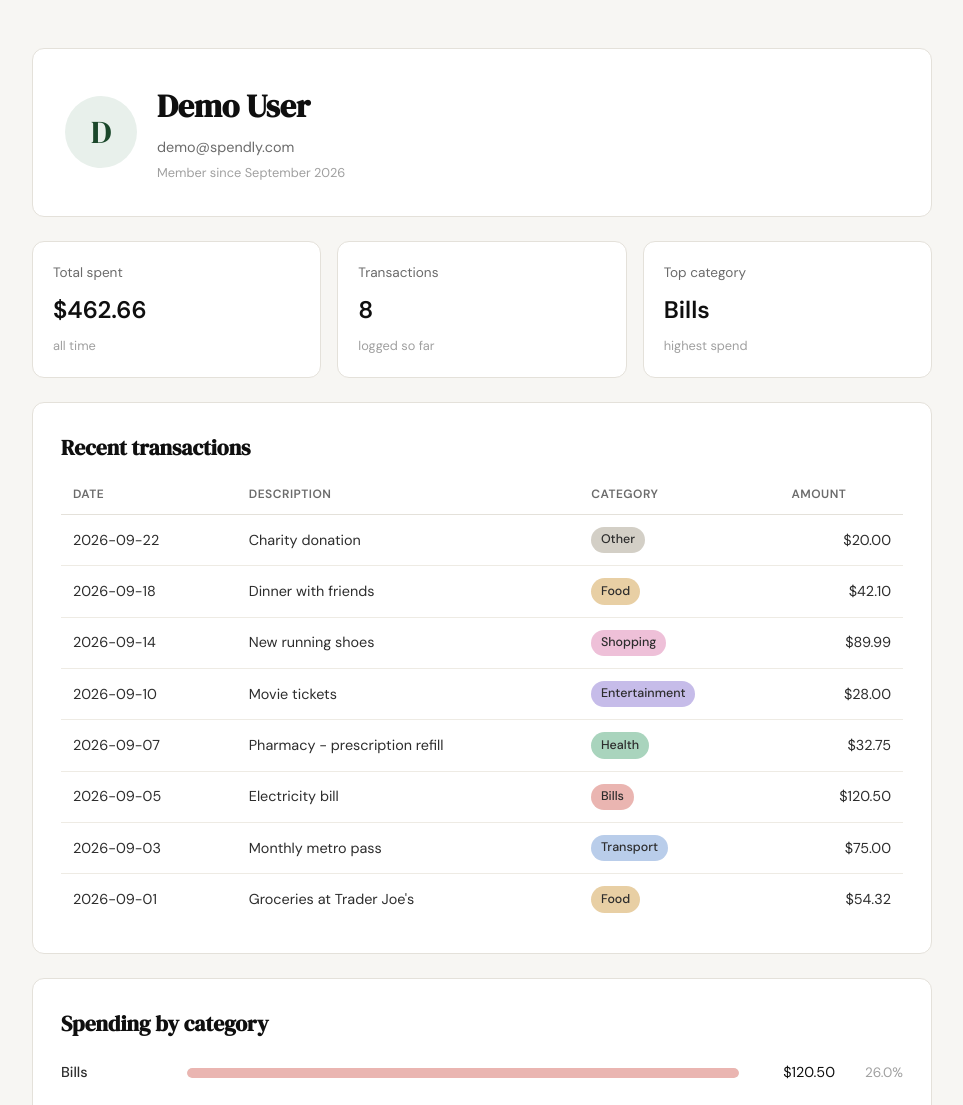
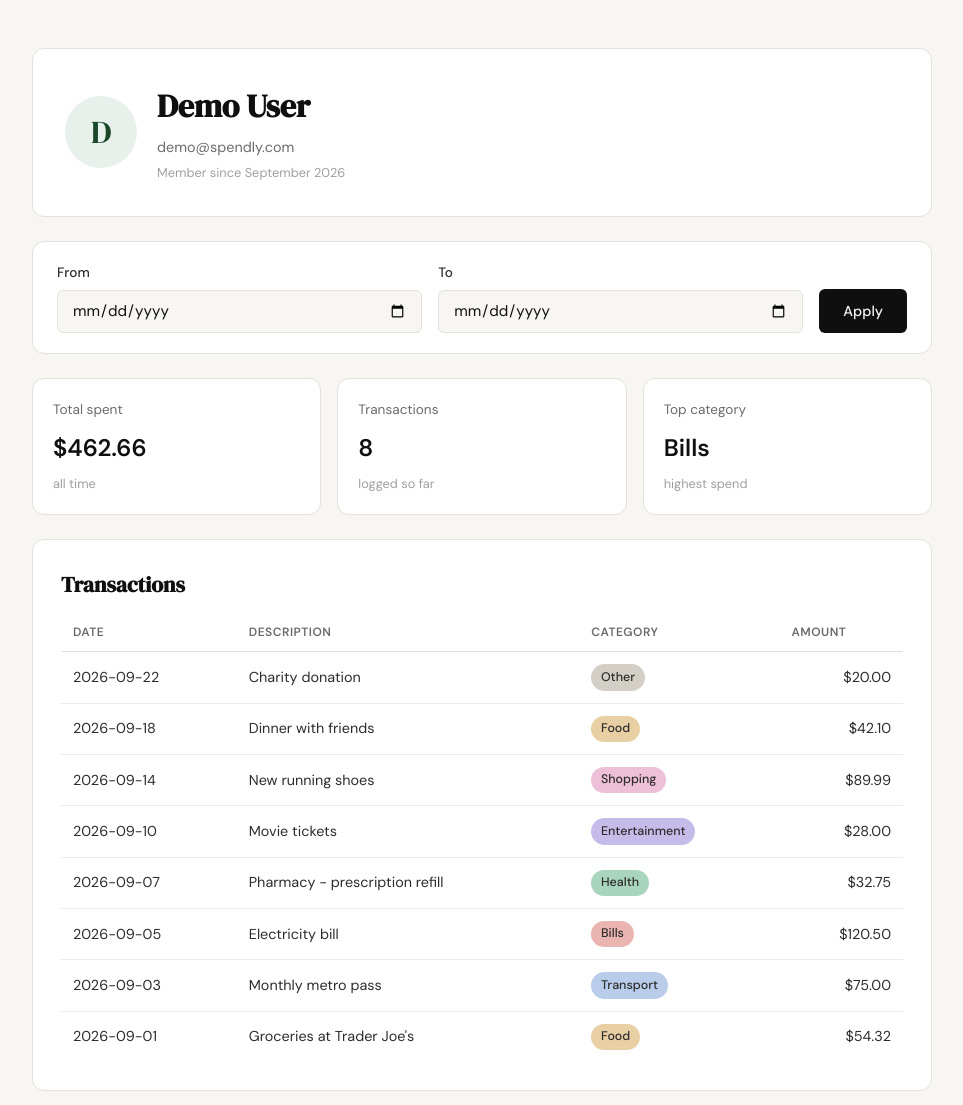
Before and after one commit to gman215/spendly, a Flask app: page /profile in a window 1280 px wide. Shown: the part 61-1166 px from the top of the page, without its empty margins (158-1121 px from the left). Run offline with Flask 3, Linux system fonts and the light colour scheme; the visitor is signed in with stand-in values (Sample User, id 1); data comes from the database, SQL or seed files in the repository.

Commit message:
added date filter

```diff
--- a/app.py
+++ b/app.py
@@ -49,6 +49,30 @@ def month_year(value):
     if not value:
         return "—"
     return datetime.strptime(value[:10], "%Y-%m-%d").strftime("%B %Y")
+
+
+# ------------------------------------------------------------------ #
+# Request helpers                                                     #
+# ------------------------------------------------------------------ #
+
+def parse_date_range(args):
+    start_date = args.get("start_date", "").strip()
+    end_date = args.get("end_date", "").strip()
+
+    try:
+        start = datetime.strptime(start_date, "%Y-%m-%d").date() if start_date else None
+        end = datetime.strptime(end_date, "%Y-%m-%d").date() if end_date else None
+    except ValueError:
+        return start_date, end_date, "Enter a valid date in YYYY-MM-DD format."
+
+    if start and end and start > end:
+        return start_date, end_date, "Start date must be on or before the end date."
+
+    return (
+        start.isoformat() if start else None,
+        end.isoformat() if end else None,
+        None,
+    )
 
 
 # ------------------------------------------------------------------ #
@@ -133,9 +157,13 @@ def profile():
     if not user_id:
         return redirect(url_for("login"))
 
-    expense_stats = get_expense_stats(user_id)
-    category_rows = get_category_totals(user_id)
-    expense_rows = get_expenses_by_user(user_id, limit=10)
+    start_date, end_date, error = parse_date_range(request.args)
+    filter_active = not error and bool(start_date or end_date)
+    bounds = {} if error else {"start_date": start_date, "end_date": end_date}
+
+    expense_stats = get_expense_stats(user_id, **bounds)
+    category_rows = get_category_totals(user_id, **bounds)
+    expense_rows = get_expenses_by_user(user_id, **bounds)
 
     total_spent = expense_stats["total_spent"]
     max_total = category_rows[0]["total"] if category_rows else 0
@@ -169,6 +197,10 @@ def profile():
         stats=stats,
         transactions=transactions,
         categories=categories,
+        start_date=start_date,
+        end_date=end_date,
+        filter_active=filter_active,
+        error=error,
     )
 
 
--- a/database/db.py
+++ b/database/db.py
@@ -132,31 +132,46 @@ def get_user_by_id(user_id):
 # Expenses                                                             #
 # ------------------------------------------------------------------ #
 
-def get_expense_stats(user_id):
+def _date_range_clause(start_date, end_date):
+    sql = ""
+    params = []
+    if start_date is not None:
+        sql += " AND date >= ?"
+        params.append(start_date)
+    if end_date is not None:
+        sql += " AND date <= ?"
+        params.append(end_date)
+    return sql, params
+
+
+def get_expense_stats(user_id, start_date=None, end_date=None):
+    date_sql, date_params = _date_range_clause(start_date, end_date)
     conn = get_db()
     stats = conn.execute(
         "SELECT COALESCE(SUM(amount), 0) AS total_spent, COUNT(*) AS transaction_count "
-        "FROM expenses WHERE user_id = ?",
-        (user_id,),
+        "FROM expenses WHERE user_id = ?" + date_sql,
+        [user_id] + date_params,
     ).fetchone()
     conn.close()
     return stats
 
 
-def get_category_totals(user_id):
+def get_category_totals(user_id, start_date=None, end_date=None):
+    date_sql, date_params = _date_range_clause(start_date, end_date)
     conn = get_db()
     totals = conn.execute(
         "SELECT category, SUM(amount) AS total FROM expenses "
-        "WHERE user_id = ? GROUP BY category ORDER BY total DESC",
-        (user_id,),
+        "WHERE user_id = ?" + date_sql + " GROUP BY category ORDER BY total DESC",
+        [user_id] + date_params,
     ).fetchall()
     conn.close()
     return totals
 
 
-def get_expenses_by_user(user_id, limit=None):
-    query = "SELECT * FROM expenses WHERE user_id = ? ORDER BY date DESC, id DESC"
-    params = [user_id]
+def get_expenses_by_user(user_id, limit=None, start_date=None, end_date=None):
+    date_sql, date_params = _date_range_clause(start_date, end_date)
+    query = "SELECT * FROM expenses WHERE user_id = ?" + date_sql + " ORDER BY date DESC, id DESC"
+    params = [user_id] + date_params
     if limit is not None:
         query += " LIMIT ?"
         params.append(limit)
--- a/static/css/style.css
+++ b/static/css/style.css
@@ -603,6 +603,56 @@ a { color: inherit; text-decoration: none; }
     color: var(--ink-faint);
 }
 
+/* Date filter */
+
+.filter-bar {
+    display: flex;
+    flex-wrap: wrap;
+    align-items: flex-end;
+    gap: 1rem;
+    background: var(--paper-card);
+    border: 1px solid var(--border);
+    border-radius: var(--radius-md);
+    padding: 1.25rem 1.5rem;
+    margin-bottom: 1.5rem;
+}
+
+.filter-field {
+    flex: 1;
+    min-width: 160px;
+}
+
+.filter-label {
+    display: block;
+    font-size: 0.85rem;
+    font-weight: 500;
+    color: var(--ink-soft);
+    margin-bottom: 0.4rem;
+}
+
+.filter-actions {
+    display: flex;
+    gap: 0.75rem;
+}
+
+.filter-actions .btn-primary { line-height: 1.6; }
+
+.filter-error {
+    background: var(--danger-light);
+    color: var(--danger);
+    border: 1px solid var(--danger);
+    border-radius: var(--radius-sm);
+    padding: 0.75rem 1rem;
+    font-size: 0.875rem;
+    margin-bottom: 1.5rem;
+}
+
+.filter-empty {
+    padding-top: 0.75rem;
+    font-size: 0.9rem;
+    color: var(--ink-muted);
+}
+
 /* Summary stats */
 
 .profile-stats {
@@ -869,6 +919,16 @@ a { color: inherit; text-decoration: none; }
 
     .profile-section { padding: 2rem 1rem 3rem; }
 
+    .filter-bar {
+        flex-direction: column;
+        align-items: stretch;
+    }
+
+    .filter-actions > * {
+        flex: 1;
+        text-align: center;
+    }
+
     .profile-header {
         flex-direction: column;
         text-align: center;
--- a/templates/profile.html
+++ b/templates/profile.html
@@ -18,16 +18,39 @@
             </div>
         </div>
 
+        <form class="filter-bar" method="get" action="/profile">
+            <div class="filter-field">
+                <label for="start_date" class="filter-label">From</label>
+                <input type="date" id="start_date" name="start_date" class="form-input"
+                       value="{{ start_date or '' }}">
+            </div>
+            <div class="filter-field">
+                <label for="end_date" class="filter-label">To</label>
+                <input type="date" id="end_date" name="end_date" class="form-input"
+                       value="{{ end_date or '' }}">
+            </div>
+            <div class="filter-actions">
+                <button type="submit" class="btn-primary">Apply</button>
+                {% if start_date or end_date %}
+                <a href="/profile" class="btn-ghost">Clear</a>
+                {% endif %}
+            </div>
+        </form>
+
+        {% if error %}
+        <div class="filter-error">{{ error }}</div>
+        {% endif %}
+
         <div class="profile-stats">
             <div class="profile-stat">
                 <span class="profile-stat-label">Total spent</span>
                 <span class="profile-stat-value">${{ stats.total_spent }}</span>
-                <span class="profile-stat-note">all time</span>
+                <span class="profile-stat-note">{{ "in selected range" if filter_active else "all time" }}</span>
             </div>
             <div class="profile-stat">
                 <span class="profile-stat-label">Transactions</span>
                 <span class="profile-stat-value">{{ stats.transaction_count }}</span>
-                <span class="profile-stat-note">logged so far</span>
+                <span class="profile-stat-note">{{ "in selected range" if filter_active else "logged so far" }}</span>
             </div>
             <div class="profile-stat">
                 <span class="profile-stat-label">Top category</span>
@@ -37,7 +60,7 @@
         </div>
 
         <div class="profile-panel">
-            <h2 class="profile-panel-title">Recent transactions</h2>
+            <h2 class="profile-panel-title">Transactions</h2>
             <div class="txn-table-wrap">
                 <table class="txn-table">
                     <thead>
@@ -62,6 +85,9 @@
                     </tbody>
                 </table>
             </div>
+            {% if filter_active and not transactions %}
+            <p class="filter-empty">No expenses in this date range.</p>
+            {% endif %}
         </div>
 
         <div class="profile-panel">
@@ -78,6 +104,9 @@
                 </div>
                 {% endfor %}
             </div>
+            {% if filter_active and not transactions %}
+            <p class="filter-empty">No expenses in this date range.</p>
+            {% endif %}
         </div>
 
     </div>
```
Also changed, not shown: CLAUDE.md (+6 -6 lines), tests/test_profile.py (+2 -2 lines), .claude/specs/06-date-filter.md (added).
